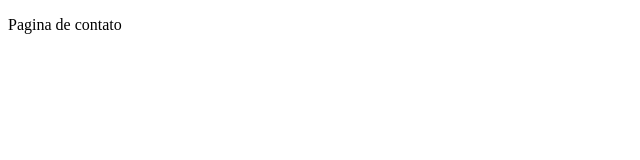
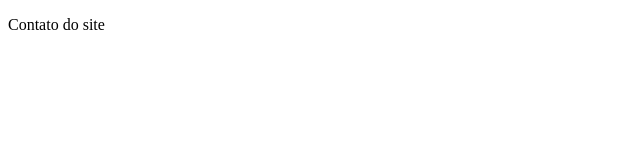
Before and after one commit to ARMDevBR/GitHubCourse, a plain HTML site: page contato.html in a window 1280 px wide. Shown: the full height of the page, 0-640 px from the left. Drawn offline with Linux system fonts and the light colour scheme.

Commit message:
Criação da página de contatos closes #2

```diff
--- a/contato.html
+++ b/contato.html
@@ -7,6 +7,6 @@
     <title>Document</title>
 </head>
 <body>
-    <p>Pagina de contato</p>
+    <p>Contato do site</p>
 </body>
 </html>
```
